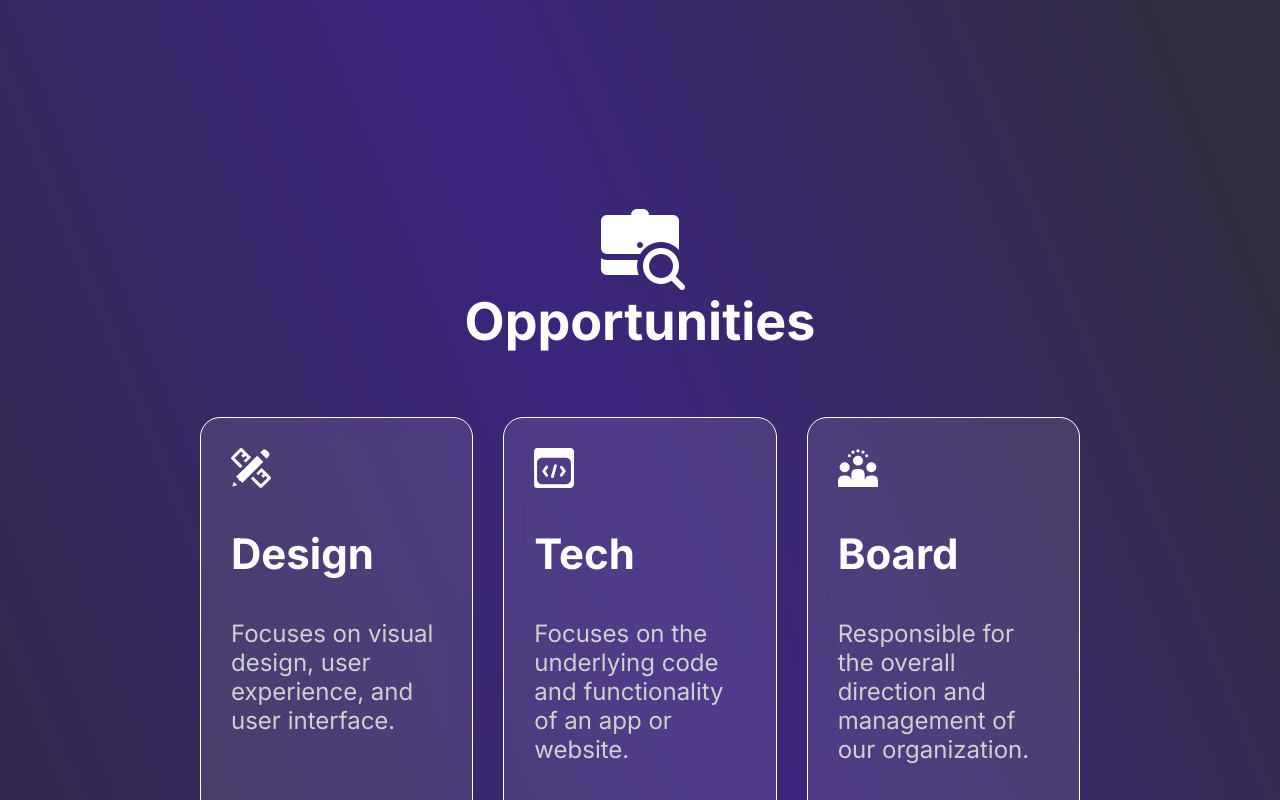
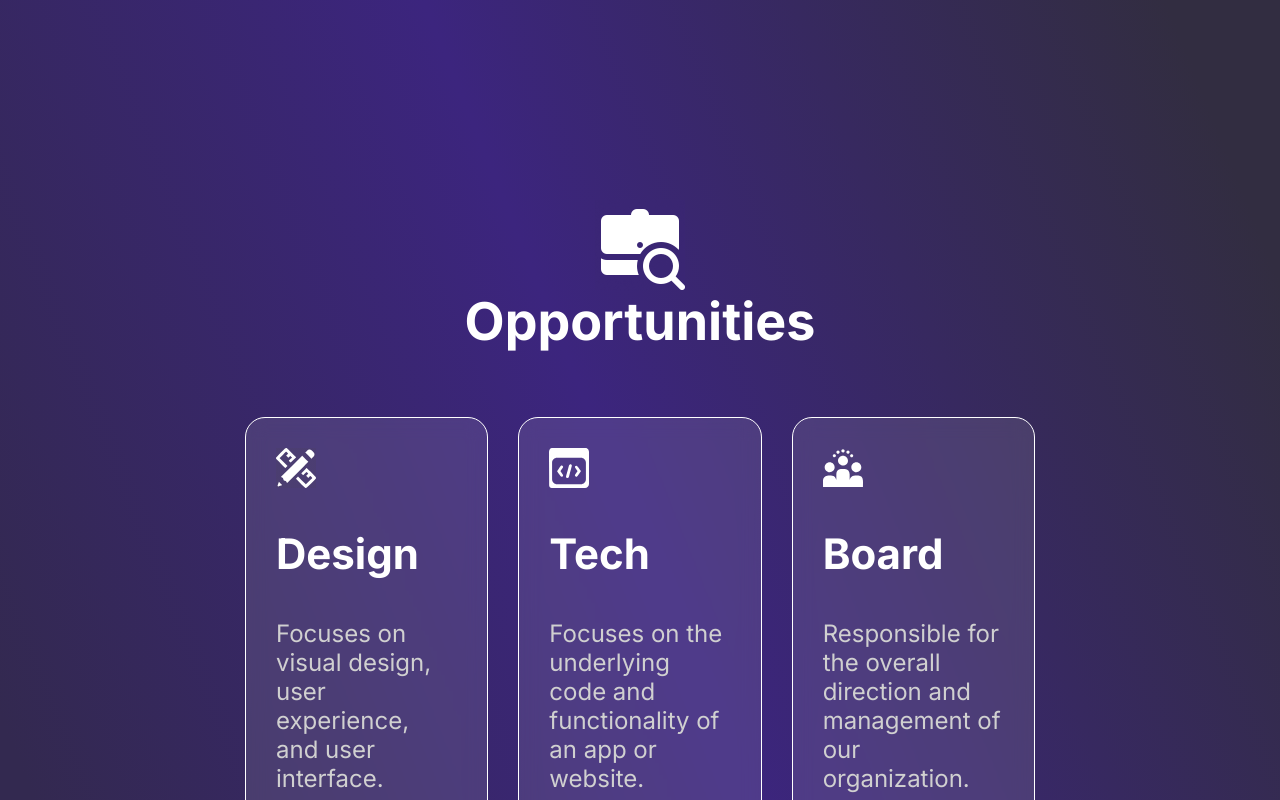
Before and after one commit to include-davis/website-2023, a Next.js app: page /components/get-involved/opportunity-content in a window 1280 px wide. Shown: the top 800 px of the page. Built offline with nearby package versions, Linux system fonts and the light colour scheme.

Commit message:
changed paddings to include global edge spacer

```diff
--- a/src/pages/components/get-involved/main-content-footer.tsx
+++ b/src/pages/components/get-involved/main-content-footer.tsx
@@ -5,7 +5,7 @@ export default function MainContentFooter(): ReactElement {
   return (
     <section className={styles.mainFooter}>
       <h2 className={styles.question}>
-        Are you a company looking to build<br></br>something amazing?
+        Are you a company looking to build something amazing?
       </h2>
       <p className={styles.small_text}>Explore what we can do for you</p>
       <button type="button" className={styles.btn}>
--- a/src/styles/get-involved/get-involved.module.scss
+++ b/src/styles/get-involved/get-involved.module.scss
@@ -1,6 +1,6 @@
 .mainFooter {
   background: var(--purple-gradient);
-  padding: 150px var(--spacer);
+  padding: 150px var(--edge-spacer);
 
   display: flex;
   flex-direction: column;
--- a/src/styles/get-involved/header.module.scss
+++ b/src/styles/get-involved/header.module.scss
@@ -1,6 +1,6 @@
 .header {
   position: relative;
-  padding: 200px 200px;
+  padding: 200px var(--edge-spacer);
   overflow: hidden;
 }
 
@@ -67,6 +67,3 @@
 .recruitmentInfo {
   max-width: 650px;
 }
-.test {
-  color: red;
-}
--- a/src/styles/get-involved/number-scroll.module.scss
+++ b/src/styles/get-involved/number-scroll.module.scss
@@ -9,8 +9,6 @@
   margin-top: 50px;
   margin-bottom: 200px;
   justify-self: center;
-  margin-left: auto;
-  margin-right: auto;
   max-width: 1200px;
 }
 
--- a/src/styles/get-involved/opportunity-section.module.scss
+++ b/src/styles/get-involved/opportunity-section.module.scss
@@ -15,5 +15,5 @@
 
 .opportunityContainer {
   background: var(--purple-gradient);
-  padding: 200px;
+  padding: 200px var(--edge-spacer);
 }
```
